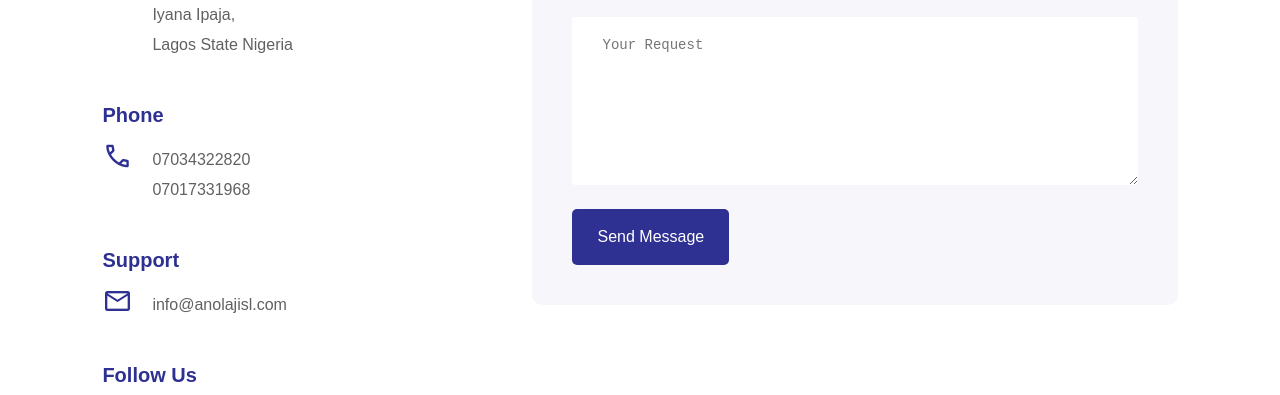
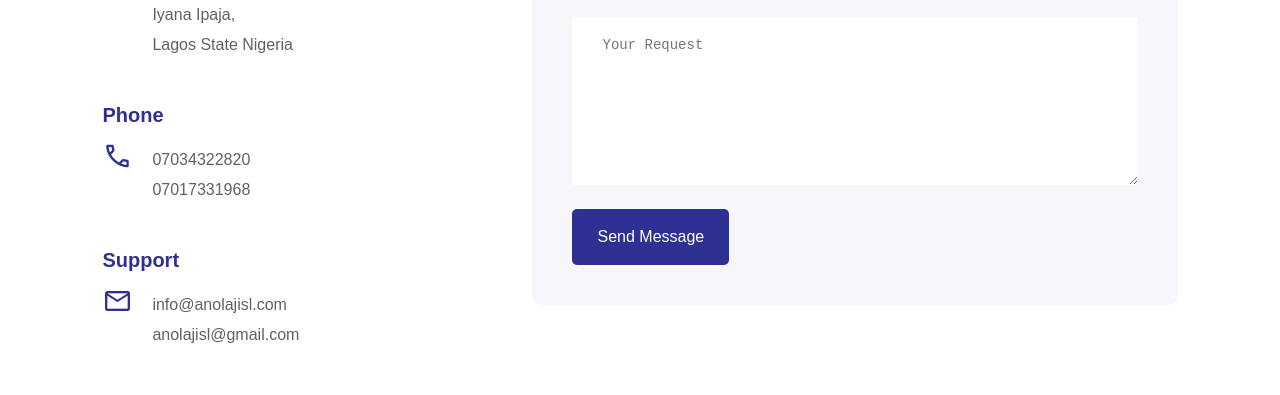
Before and after one commit to sulai2006/anolajisl, a plain HTML site: page contact.html in a window 1280 px wide. Shown: the part 850-1245 px from the top of the page. Drawn offline with nearby package versions, Linux system fonts and the light colour scheme; a web font is replaced by a local one.

Commit message:
Update contact.html

```diff
--- a/contact.html
+++ b/contact.html
@@ -74,7 +74,7 @@
                 <h3>Support</h3>
                 <div>
                     <span class="material-symbols-outlined">mail</span>
-                    <p>info@anolajisl.com </p>
+                    <p>info@anolajisl.com <br>anolajisl@gmail.com</p>
                 </div>
 
                 <h3>Follow Us</h3>
```
